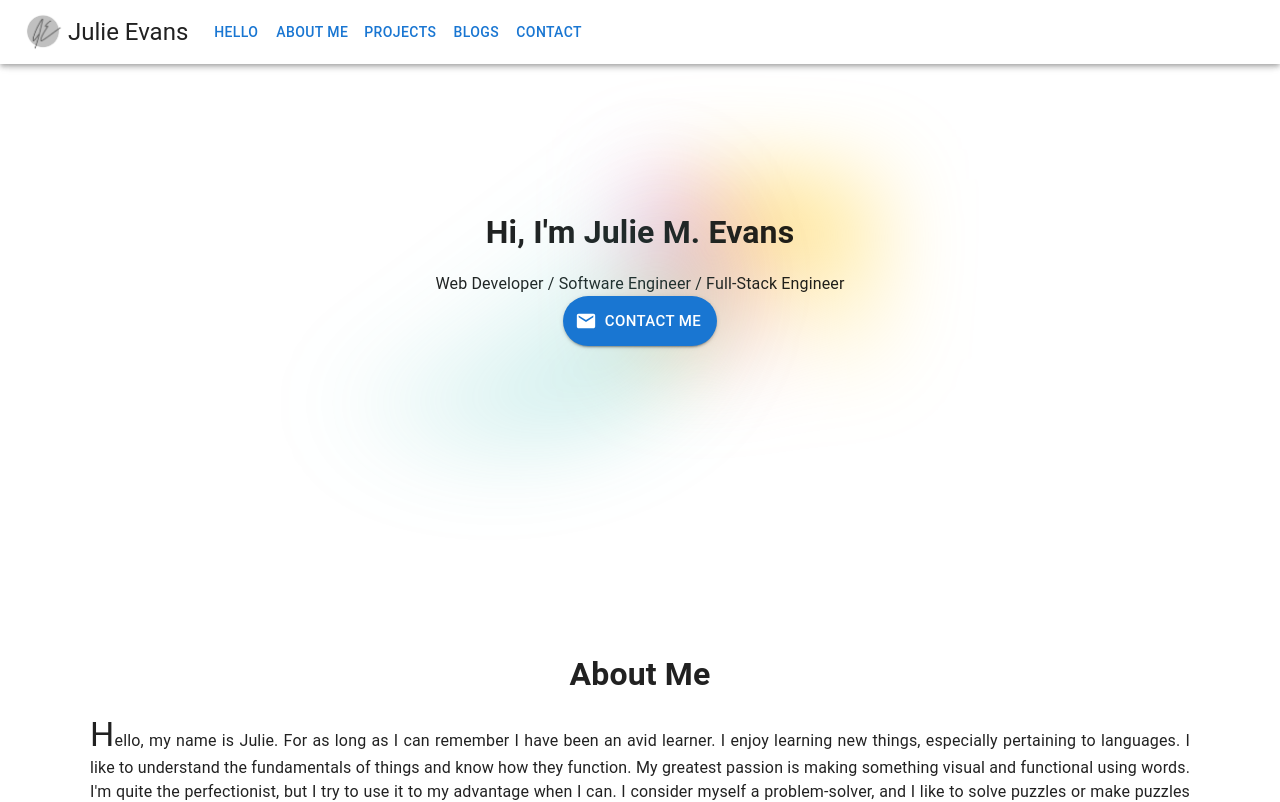
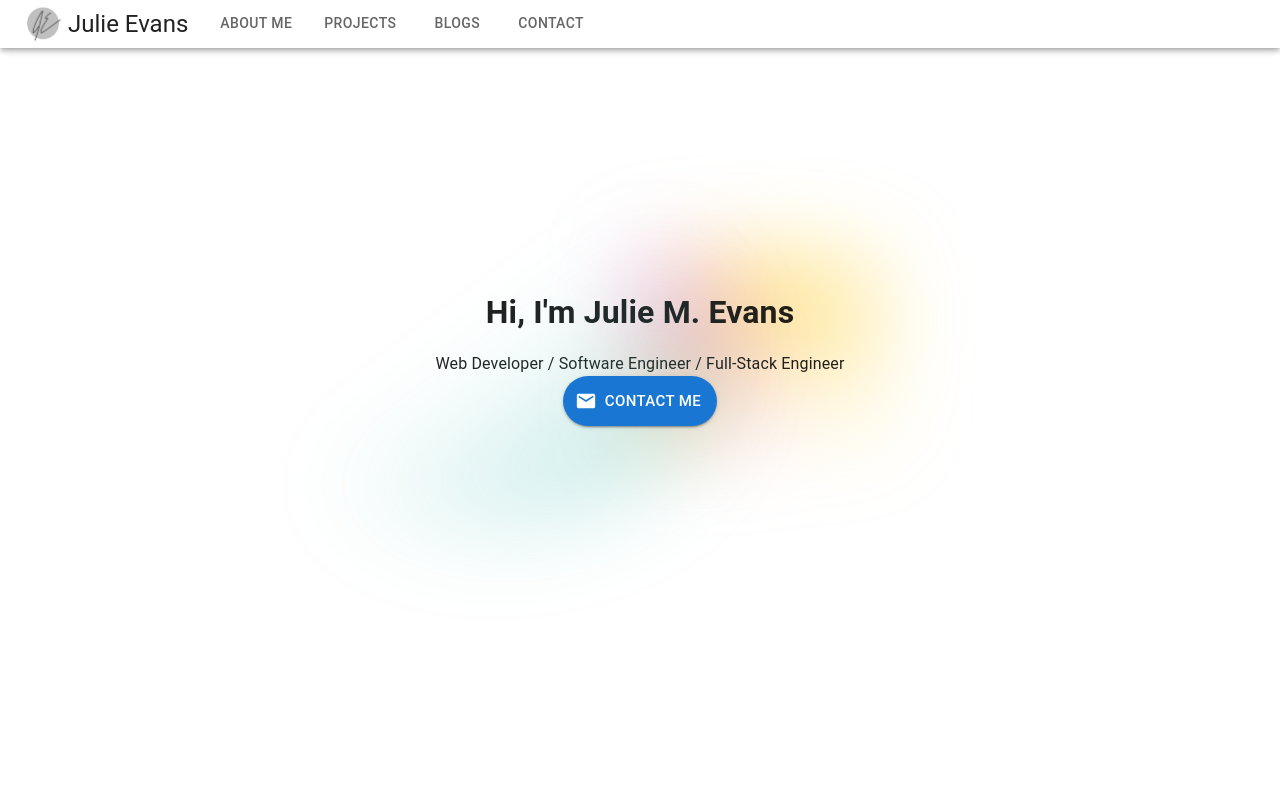
Before and after one commit to mailauki/portfolio-next, a Next.js app: page / in a window 1280 px wide. Shown: the top 802 px of the page. Built offline with nearby package versions, Linux system fonts and the light colour scheme.

Commit message:
Update header with mui tabs

```diff
--- a/components/Header.js
+++ b/components/Header.js
@@ -1,14 +1,21 @@
+import { useState } from 'react'
 import Image from 'next/image'
 import styles from '../styles/Home.module.css'
-import { Button, Typography, Box, AppBar, Toolbar } from '@mui/material'
+import { Typography, Box, AppBar, Toolbar, Tabs, Tab } from '@mui/material'
 
 export default function Header() {
+  const [value, setValue] = useState(null)
+
+  function handleChange(event, newValue) {
+    setValue(newValue)
+  }
+
   return (
     <AppBar
       color="transparent"
       className={styles.header}
     >
-      <Toolbar sx={{ pt: 1, pb: 1 }}>
+      <Toolbar variant="dense">
         <Box
           className={styles.logo}
           sx={{ mr: 2 }}
@@ -16,6 +23,7 @@ export default function Header() {
           href="#"
           target="_top"
           rel="noopener noreferrer"
+          onClick={() => setValue(null)}
         >
           <Image
             src="/logo.png"
@@ -27,7 +35,21 @@ export default function Header() {
           <Typography variant="h5">Julie Evans</Typography>
         </Box>
 
-        <Box className={styles.buttons}>
+        <Tabs
+          value={value}
+          onChange={handleChange}
+          variant="scrollable"
+          scrollButtons="auto"
+          allowScrollButtonsMobile
+          // sx={{ minHeight: "64px" }}
+        >
+          <Tab label="About Me" component="a" href="#aboutme" />
+          <Tab label="Projects" component="a" href="#projects" />
+          <Tab label="Blogs" component="a" href="#blogs" />
+          <Tab label="Contact" component="a" href="#contact" />
+        </Tabs>
+
+        {/* <Box className={styles.buttons}>
           <Button
             component="a"
             href="#hello"
@@ -63,7 +85,7 @@ export default function Header() {
           >
             Contact
           </Button>
-        </Box>
+        </Box> */}
       </Toolbar>
     </AppBar>
   )
--- a/styles/Home.module.css
+++ b/styles/Home.module.css
@@ -14,6 +14,7 @@
   flex-direction: column;
   justify-content: inherit;
   align-items: inherit;
+  padding-top: 80px;
 }
 
 .section h1 {
@@ -46,10 +47,10 @@
   backdrop-filter: blur(20px);
 }
 
-.header .buttons {
+/* .header .buttons {
   flex-grow: 1;
   flex-wrap: wrap;
-}
+} */
 
 .header .logo {
   display: inherit;
@@ -195,6 +196,10 @@
     padding: 2rem;
   }
 
+  .header h5 {
+    display: none;
+  }
+
   .grid {
     grid-template-columns: 1fr;
     margin-bottom: 120px;
```
